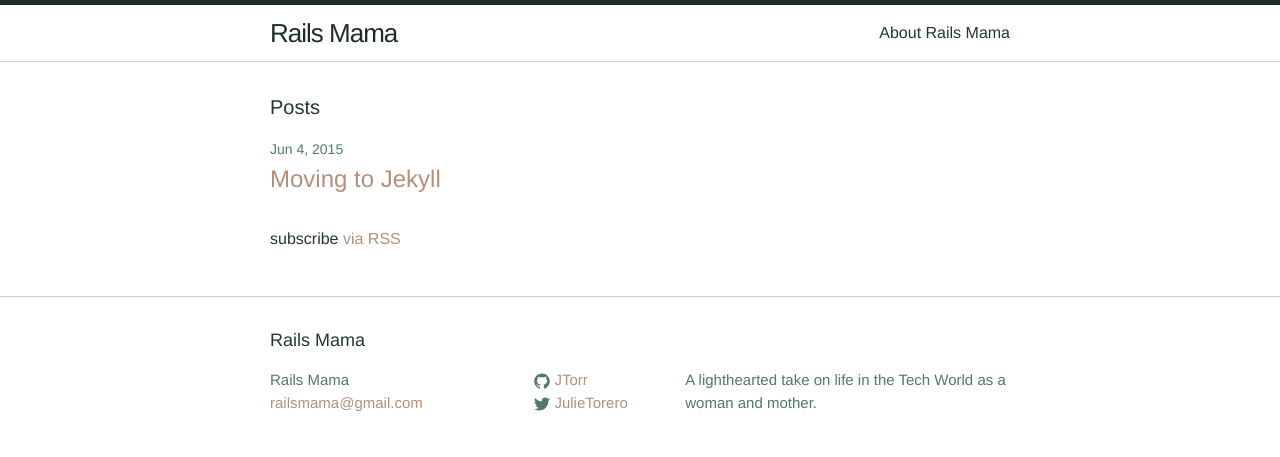
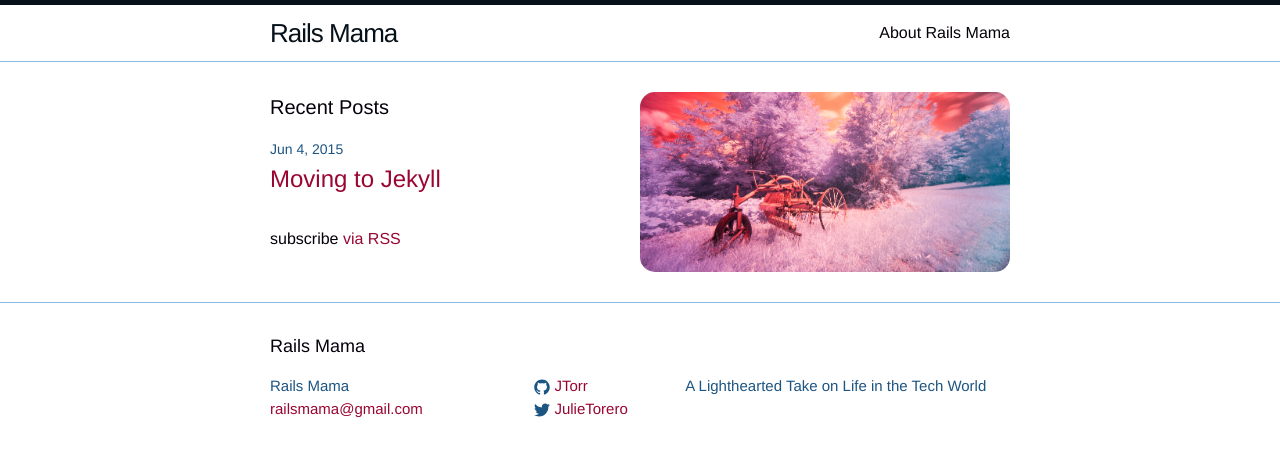
Before and after one commit to JTorr/RailsMamaBlog, a Jekyll site: the page built from index.html, in a window 1280 px wide. Shown: the top 457 px of the page. Built offline with Jekyll 4.4.1, drawn with Linux system fonts in a browser that asks for light colours.

Commit message:
Update page style and image

```diff
--- a/_config.yml
+++ b/_config.yml
@@ -2,7 +2,7 @@
 title: Rails Mama
 email: railsmama@gmail.com
 description: > # this means to ignore newlines until "baseurl:"
-  A lighthearted take on life in the Tech World as a woman and mother.
+  A Lighthearted Take on Life in the Tech World
 baseurl: "" # the subpath of your site, e.g. /blog/
 url: "http://julietorres.me" # the base hostname & protocol for your site
 twitter_username: JulieTorero
--- a/_sass/_base.scss
+++ b/_sass/_base.scss
@@ -43,6 +43,12 @@ ul, ol, dl, figure,
 img {
     max-width: 100%;
     vertical-align: middle;
+}
+
+.main_image {
+	max-width: 50%;
+	float: right;
+	border-radius: 15px;
 }
 
 
--- a/css/main.scss
+++ b/css/main.scss
@@ -13,11 +13,11 @@ $base-line-height: 1.5;
 
 $spacing-unit:     30px;
 
-$text-color:       #213830;
+$text-color:       #06000a;
 $background-color: #f8efeo;
-$brand-color:      #b48f7d;
+$brand-color:      #9a0632;
 
-$grey-color:       #53786c;
+$grey-color:       #1d5582;
 $grey-color-light: lighten($grey-color, 40%);
 $grey-color-dark:  darken($grey-color, 25%);
 
--- a/index.html
+++ b/index.html
@@ -4,7 +4,8 @@ layout: default
 
 <div class="home">
 
-  <h1 class="page-heading">Posts</h1>
+  <img class="main_image" src="../../../../../assets/dream_in_code.jpg" alt="Dream in Code">
+  <h1 class="page-heading">Recent Posts</h1>
 
   <ul class="post-list">
     {% for post in site.posts %}
```
Also changed, not shown: 1 other file.
